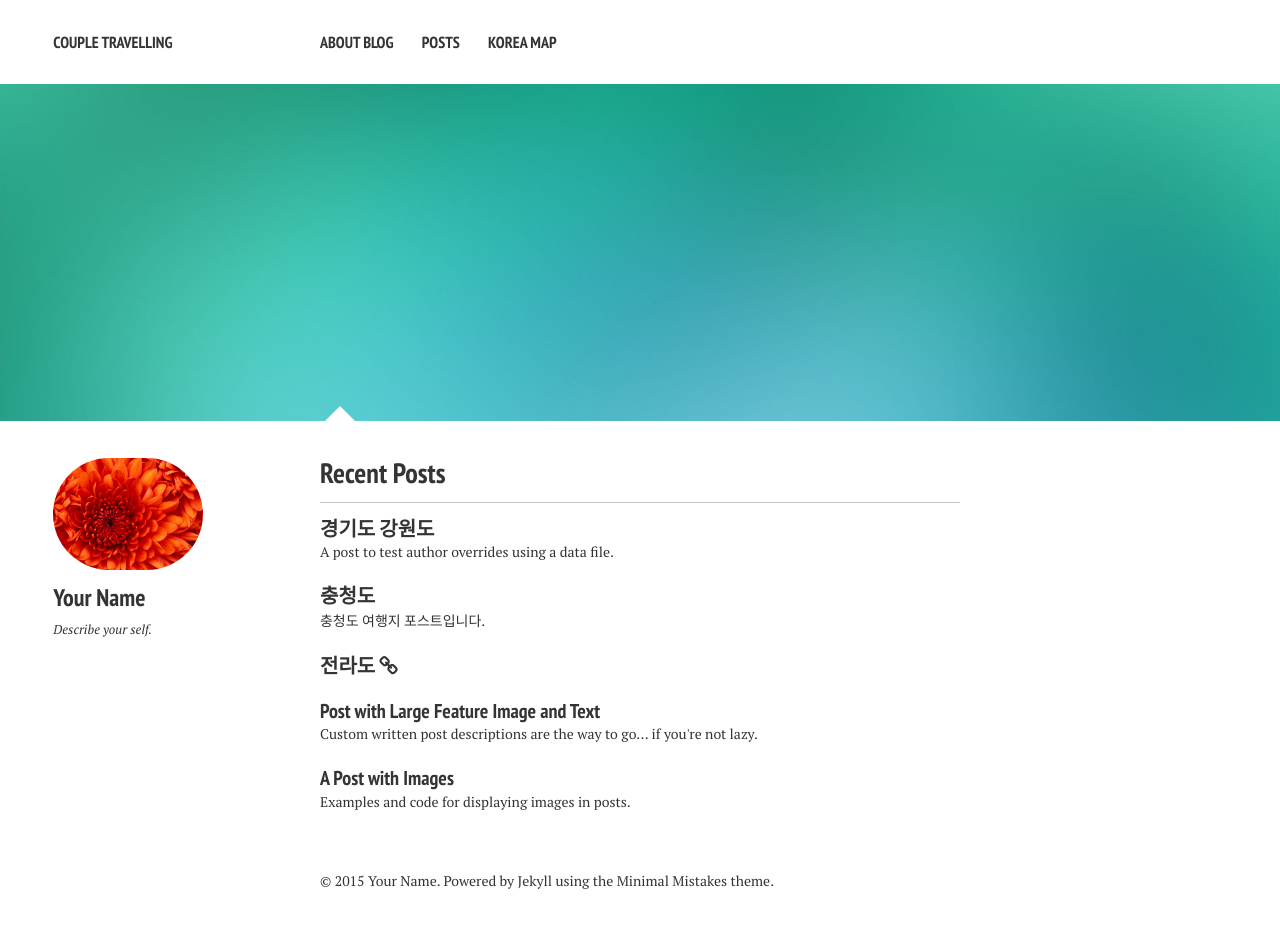
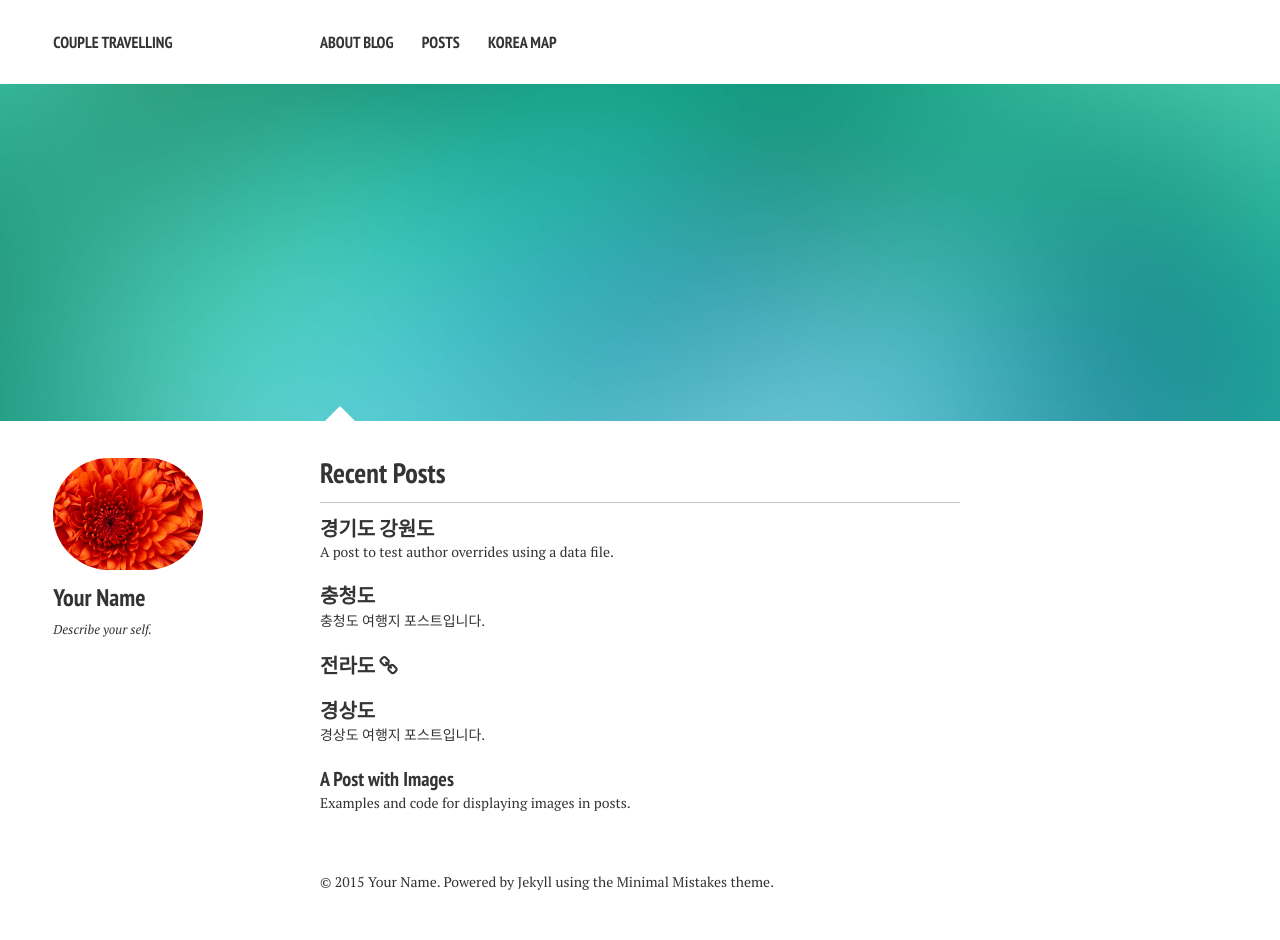
Before and after one commit to shinojin/shinojin.github.com, a Jekyll site: the page built from index.md, in a window 1280 px wide. Built offline with Jekyll 4.4.1, drawn with Linux system fonts in a browser that asks for light colours; nearby versions of some CDN libraries.

Commit message:
Update 2013-05-23-readability-feature-post.md

```diff
--- a/_posts/2013-05-23-readability-feature-post.md
+++ b/_posts/2013-05-23-readability-feature-post.md
@@ -1,7 +1,7 @@
 ---
 layout: post
-title: "Post with Large Feature Image and Text"
-excerpt: "Custom written post descriptions are the way to go... if you're not lazy."
+title: "경상도"
+excerpt: "경상도 여행지 포스트입니다."
 tags: [sample post, readability, test]
 comments: true
 image:
```
